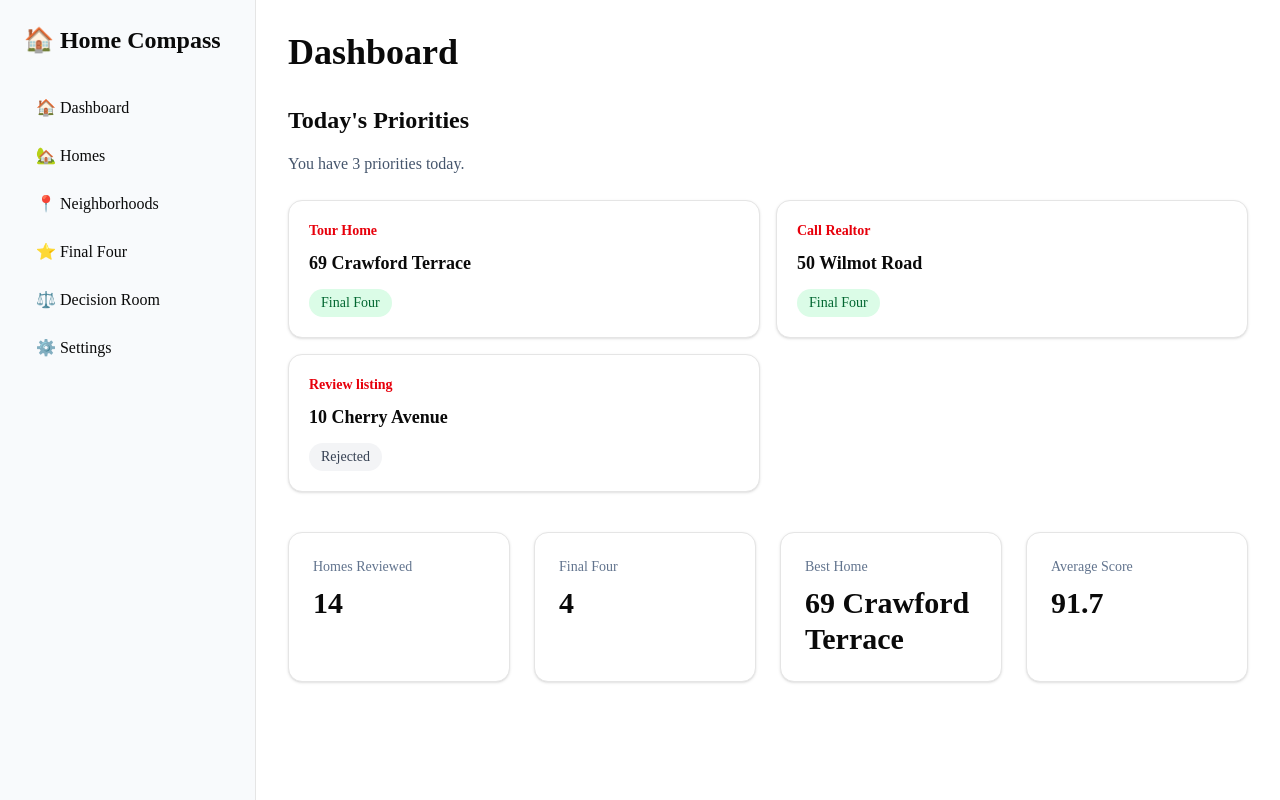
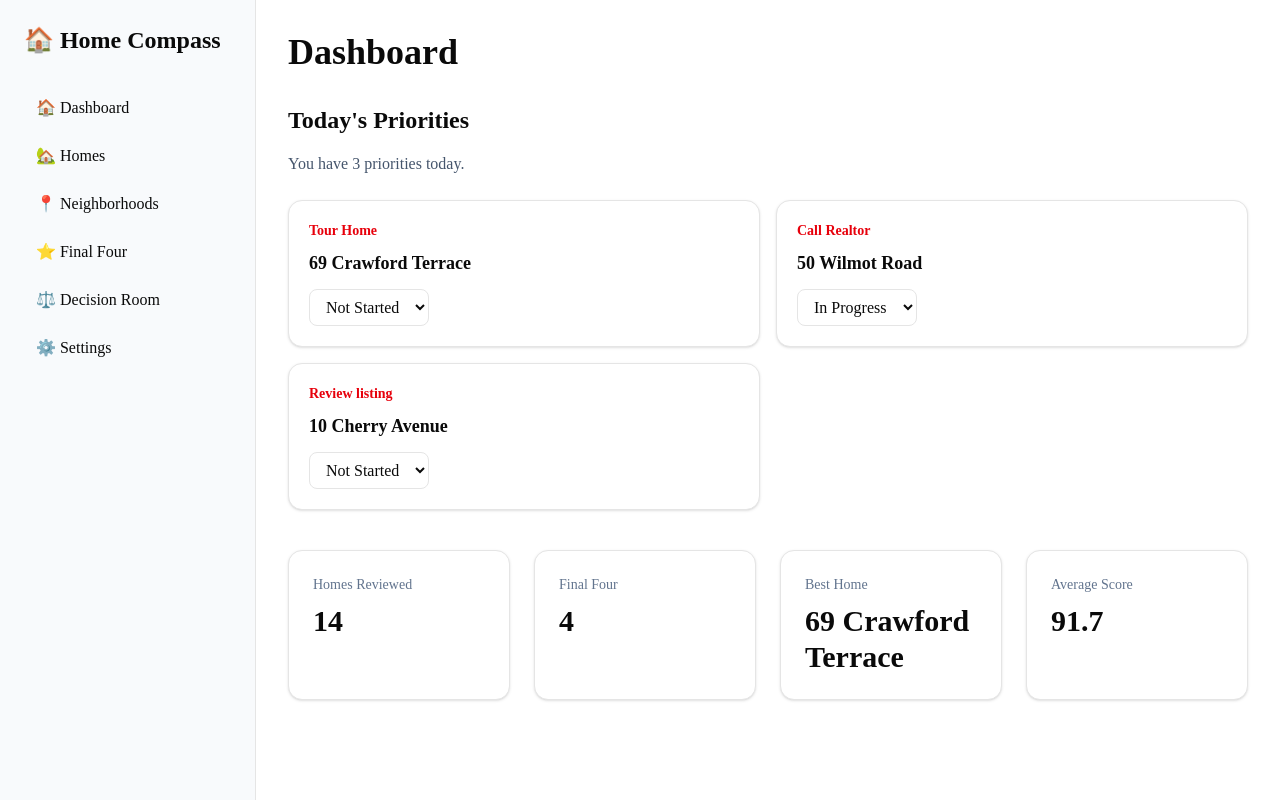
Before and after one commit to katehrd/home-compass, a Next.js app: page /dashboard in a window 1280 px wide. Built offline with nearby package versions, Linux system fonts and the light colour scheme.

Commit message:
feat: add interactive task status updates

```diff
--- a/components/dashboard/ActionCard.tsx
+++ b/components/dashboard/ActionCard.tsx
@@ -1,15 +1,19 @@
+"use client";
 import StatusBadge from "@/components/shared/StatusBadge";
 import { Property } from "@/types/property";
 import { Task } from "@/types/task";
+import TaskStatusSelect from "@/components/tasks/TaskStatusSelect";
 
 interface ActionCardProps {
   home: Property;
   task: Task;
+  onStatusChange: (status: Task["status"]) => void;
 }
 
 export default function ActionCard({
   home,
   task,
+  onStatusChange,
 }: ActionCardProps) {
   return (
     <div className="rounded-xl border bg-white p-5 shadow-sm">
@@ -22,8 +26,11 @@ export default function ActionCard({
       </h3>
 
       <div className="mt-3">
-        <StatusBadge status={home.status} />
-      </div>
+  <TaskStatusSelect
+  value={task.status}
+  onChange={onStatusChange}
+/>
+</div>
     </div>
   );
 }
--- a/components/dashboard/TodaysPriorities.tsx
+++ b/components/dashboard/TodaysPriorities.tsx
@@ -1,8 +1,14 @@
-import { tasks } from "@/data/tasks";
+"use client";
+
+import { useState } from "react";
+import { tasks as initialTasks } from "@/data/tasks";
+import { TaskStatus } from "@/types/task";
 import ActionCard from "./ActionCard";
 import { homes } from "@/data/homes";
 
 export default function TodaysPriorities() {
+const [tasks, setTasks] = useState(initialTasks);
+
   const priorities = tasks.filter(
   (task) =>
     task.priority === "High" &&
@@ -29,10 +35,22 @@ export default function TodaysPriorities() {
 
   return (
     <ActionCard
-      key={task.id}
-      home={home}
-      task={task}
-    />
+  key={task.id}
+  home={home}
+  task={task}
+  onStatusChange={(status: TaskStatus) => {
+  setTasks((currentTasks) =>
+    currentTasks.map((currentTask) =>
+      currentTask.id === task.id
+        ? {
+            ...currentTask,
+            status,
+          }
+        : currentTask
+    )
+  );
+}}
+/>
   );
 })}
       </div>
--- /dev/null
+++ b/components/tasks/TaskStatusSelect.tsx
@@ -0,0 +1,38 @@
+"use client";
+import { TaskStatus } from "@/types/task";
+
+interface TaskStatusSelectProps {
+  value: TaskStatus;
+  onChange: (status: TaskStatus) => void;
+}
+
+const statuses: TaskStatus[] = [
+  "Not Started",
+  "In Progress",
+  "Waiting",
+  "Completed",
+];
+
+export default function TaskStatusSelect({
+  value,
+  onChange,
+}: TaskStatusSelectProps) {
+  return (
+    <select
+      value={value}
+      onChange={(e) =>
+        onChange(e.target.value as TaskStatus)
+      }
+      className="rounded-md border px-3 py-2"
+    >
+      {statuses.map((status) => (
+        <option
+          key={status}
+          value={status}
+        >
+          {status}
+        </option>
+      ))}
+    </select>
+  );
+}
```
